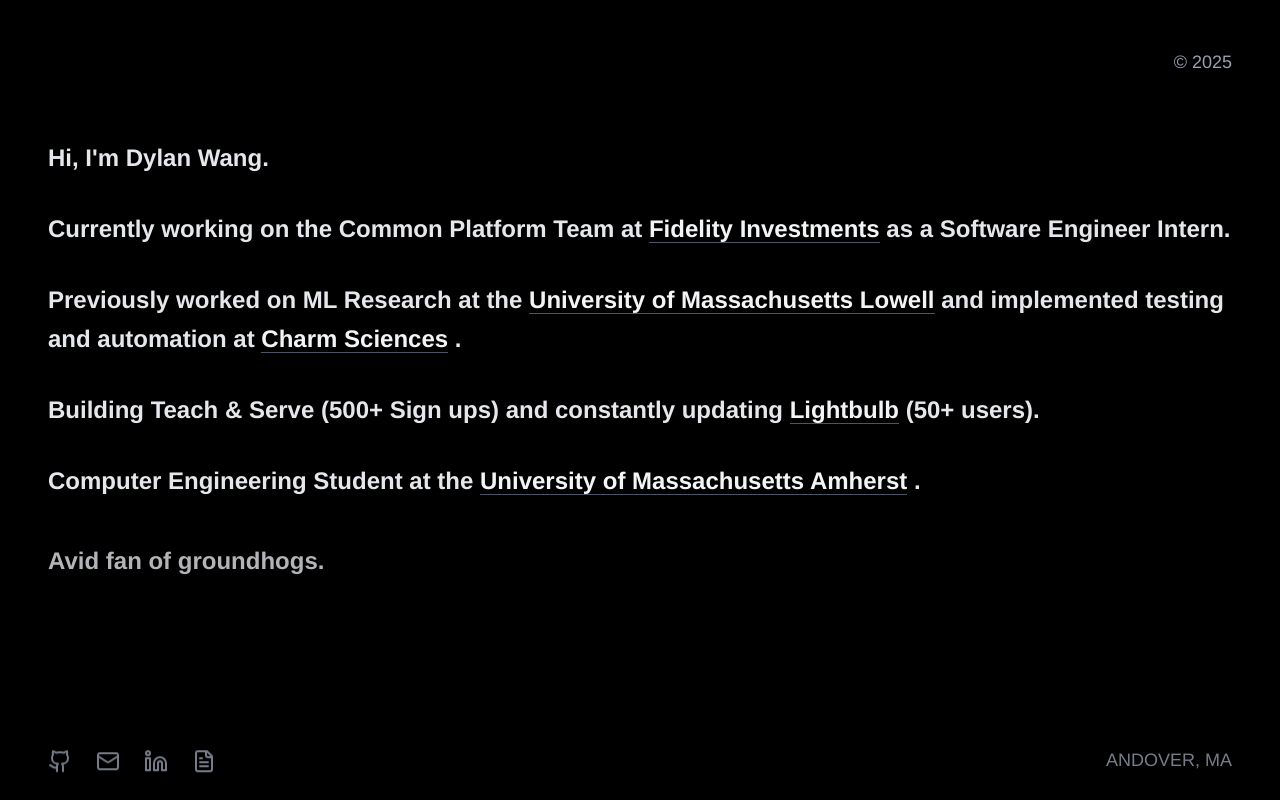
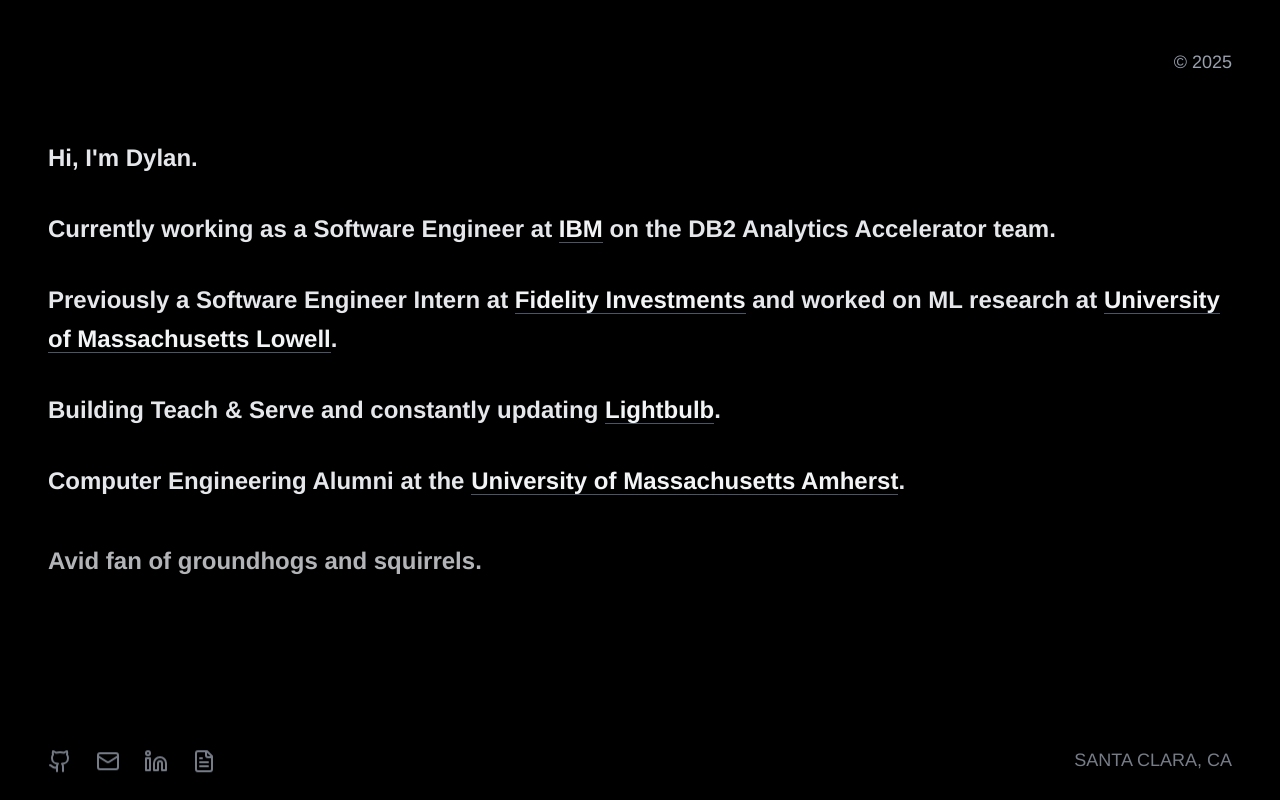
Before and after one commit to dwang1257/dylan-portfolio, a Next.js app: page / in a window 1280 px wide. Built offline with nearby package versions, Linux system fonts and the light colour scheme.

Commit message:
life updates

```diff
--- a/app/page.js
+++ b/app/page.js
@@ -1,4 +1,3 @@
-
 import 'animate.css';
 import { Github, Mail, Linkedin, FileText } from 'lucide-react';
 
@@ -18,11 +17,23 @@
 
           <div className="max-w-7xl space-y-8 text-xl sm:text-2xl font-semibold leading-relaxed text-gray-200">
             <p className="animate__animated animate__fadeInUp animate__delay-0s">
-              Hi, I&apos;m Dylan Wang.
+              Hi, I&apos;m Dylan.
             </p>
             <p className="animate__animated animate__fadeInUp animate__delay-1s">
-              Currently working on the Common Platform Team at{' '}
-                <a
+              Currently working as a Software Engineer at{' '}
+              <a
+                href="https://www.linkedin.com/company/ibm/"
+                target="_blank"
+                rel="noopener noreferrer"
+                className="text-gray-100 hover:text-white border-b border-gray-600 hover:border-gray-400 transition-all duration-200"
+              >
+                IBM
+              </a>
+              {' '}on the DB2 Analytics Accelerator team.
+            </p>
+            <p className="animate__animated animate__fadeInUp animate__delay-2s">
+              Previously a Software Engineer Intern at{' '}
+              <a
                 href="https://www.linkedin.com/company/fidelity-investments/"
                 target="_blank"
                 rel="noopener noreferrer"
@@ -30,12 +41,8 @@
               >
                 Fidelity Investments
               </a>
-              {' '}
-               as a Software Engineer Intern.
-            </p>
-            <p className="animate__animated animate__fadeInUp animate__delay-2s">
-              Previously worked on ML Research at the{' '}
-                <a
+              {' '}and worked on ML research at{' '}
+              <a
                 href="https://www.linkedin.com/school/university-of-massachusetts-lowell/"
                 target="_blank"
                 rel="noopener noreferrer"
@@ -43,20 +50,11 @@
               >
                 University of Massachusetts Lowell
               </a>
-              {' '}and implemented testing and automation at{' '}
-                <a
-                href="https://www.linkedin.com/company/charm-sciences-inc./"
-                target="_blank"
-                rel="noopener noreferrer"
-                className="text-gray-100 hover:text-white border-b border-gray-600 hover:border-gray-400 transition-all duration-200"
-              >
-                Charm Sciences
-              </a>
-              {' '}.
+              .
             </p>
             <p className="animate__animated animate__fadeInUp animate__delay-3s">
-              Building Teach & Serve (500+ Sign ups) and constantly updating{' '}
-                <a
+              Building Teach & Serve and constantly updating{' '}
+              <a
                 href="https://uselightbulb.vercel.app/"
                 target="_blank"
                 rel="noopener noreferrer"
@@ -64,11 +62,11 @@
               >
                 Lightbulb
               </a>
-              {' '}(50+ users).
+              .
             </p>
             <p className="animate__animated animate__fadeInUp animate__delay-4s">
-              Computer Engineering Student at the{' '}
-                <a
+              Computer Engineering Alumni at the{' '}
+              <a
                 href="https://www.linkedin.com/school/university-of-massachusetts-amherst/"
                 target="_blank"
                 rel="noopener noreferrer"
@@ -76,10 +74,10 @@
               >
                 University of Massachusetts Amherst
               </a>
-              {' '}.
+              .
             </p>
             <p className="animate__animated animate__fadeInUp animate__delay-5s">
-              Avid fan of groundhogs.
+              Avid fan of groundhogs and squirrels.
             </p>
           </div>
         </div>
@@ -126,7 +124,7 @@
           </div>
 
           <div className="text-gray-400 text-base sm:text-lg animate__animated animate__fadeInUp animate__delay-5s">
-            ANDOVER, MA
+            SANTA CLARA, CA
           </div>
         </div>
       </footer>
```
